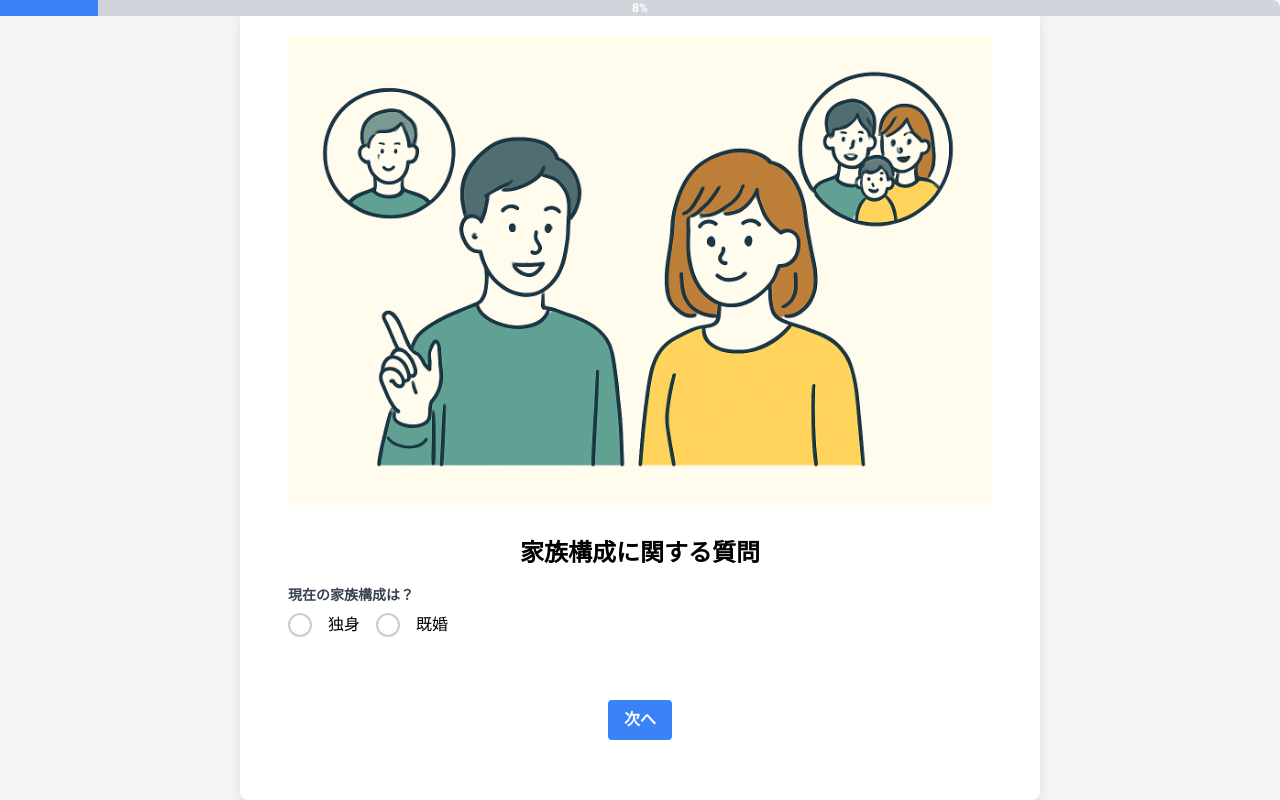
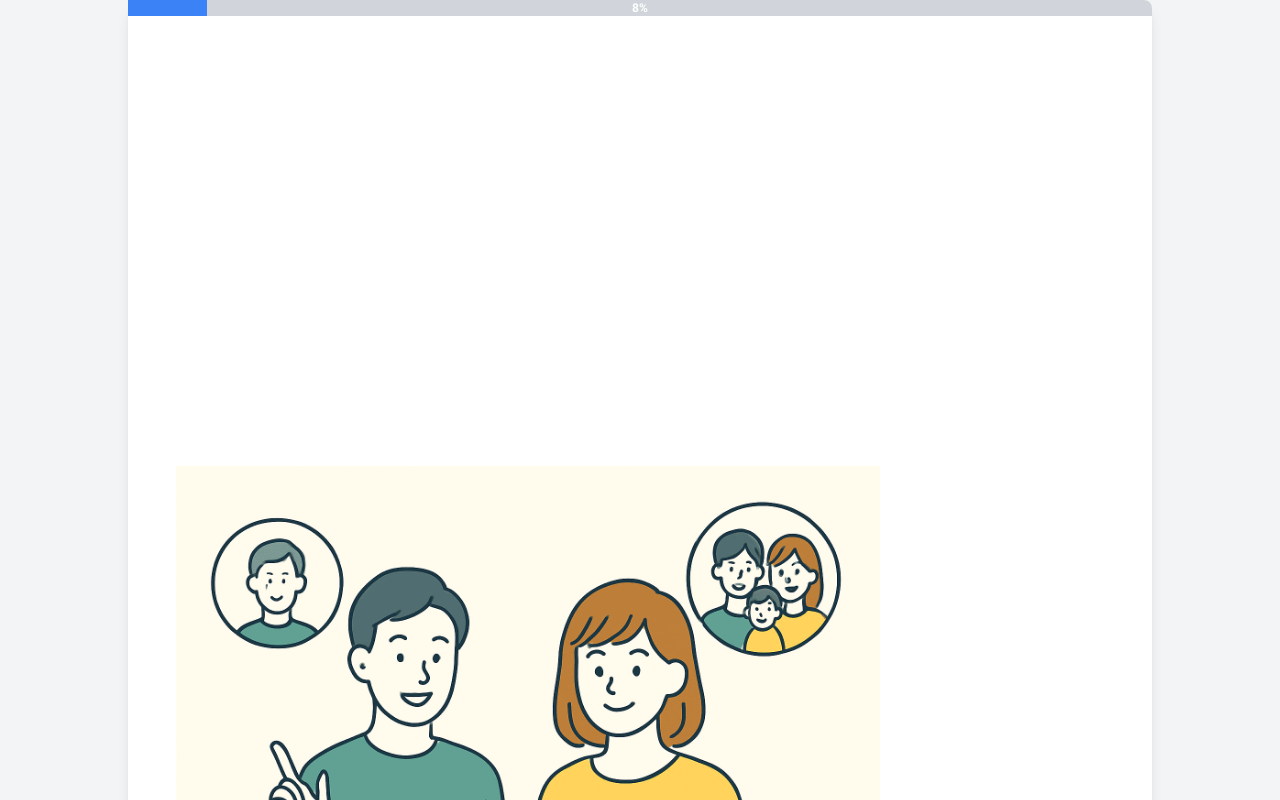
Before and after one commit to HirokiAzuma0420/lifeplansim, a React (Vite) app: page /form in a window 1280 px wide. Built offline with nearby package versions, Linux system fonts and the light colour scheme; a web font is replaced by a local one.

Commit message:
キーボード表示の時のFloatBox/ProgressBarの固定表示対応

```diff
--- /dev/null
+++ b/src/hooks/useVisualViewportHeightEffect.ts
@@ -0,0 +1,26 @@
+import { useEffect } from "react"
+
+export function useVisualViewportHeightEffect(): void {
+  useEffect(() => {
+    const vv = window.visualViewport
+    if (!vv || typeof vv.height !== "number") {
+      document.documentElement.style.removeProperty("--visual-viewport-height")
+      return
+    }
+
+    const update = () =>
+      document.documentElement.style.setProperty(
+        "--visual-viewport-height",
+        vv.height + "px"
+      )
+
+    vv.addEventListener("resize", update)
+    vv.addEventListener("scroll", update)
+    update()
+
+    return () => {
+      vv.removeEventListener("resize", update)
+      vv.removeEventListener("scroll", update)
+    }
+  }, [])
+}
--- a/src/pages/FormPage.tsx
+++ b/src/pages/FormPage.tsx
@@ -24,20 +24,11 @@ function getNetIncome(gross: number): number {
   return bracket ? gross * bracket.rate : gross * 0.8
 }
 
+import { useVisualViewportHeightEffect } from "../hooks/useVisualViewportHeightEffect"
+
 export default function FormPage() {
+  useVisualViewportHeightEffect()
   const [currentSectionIndex, setCurrentSectionIndex] = useState(0);
-  const [viewportOffset, setViewportOffset] = useState(0);
-
-  useEffect(() => {
-    const updateOffset = () => {
-      const vh = window.innerHeight * 0.01;
-      setViewportOffset(vh * 5); // 例：5vh相当のオフセット
-    };
-
-    updateOffset();
-    window.addEventListener('resize', updateOffset);
-    return () => window.removeEventListener('resize', updateOffset);
-  }, []);
 
   const [formData, setFormData] = useState({
     familyComposition: '', // 独身／既婚
@@ -1310,13 +1301,13 @@ export default function FormPage() {
 
   const progress = ((currentSectionIndex + 1) / sections.length) * 100;
 
-  function renderFloatingBox(amount: number, shouldShow: boolean, label: string, topOverride?: number) {
+  function renderFloatingBox(amount: number, shouldShow: boolean, label: string) {
     return (
       <div
-        className={`fixed inset-x-0 z-40 transition-opacity duration-500 ${
-          shouldShow ? 'opacity-100' : 'opacity-0 pointer-events-none'
-        }`}
-        style={{ top: topOverride ?? viewportOffset }}
+        className={"sticky z-40 transition-opacity duration-500 " + (shouldShow ? "opacity-100" : "opacity-0 pointer-events-none")}
+        style={{
+          top: "calc(var(--visual-viewport-height, 100vh) * 0.05)"
+        }}
       >
         <div className="max-w-5xl mx-auto px-4">
           <div className="bg-yellow-50 border border-yellow-300 rounded-xl shadow-md w-fit mx-auto px-4 py-2">
@@ -1330,10 +1321,10 @@ export default function FormPage() {
   }
 
   return (
-    <div className="flex justify-center w-full min-h-screen bg-gray-100">
+    <div className="h-screen overflow-y-scroll bg-gray-100">
       <div className="max-w-md mx-auto bg-white shadow-lg rounded-lg md:max-w-5xl overflow-visible">
         {/* Progress Bar */}
-        <div className="w-full bg-gray-300 h-4 fixed top-0 left-0 right-0 z-10 rounded-t-lg">
+        <div className="w-full bg-gray-300 h-4 sticky top-0 z-50 rounded-t-lg">
           <div
             className="bg-blue-500 h-full transition-all duration-500 ease-out"
             style={{ width: `${progress}%` }}
@@ -1345,13 +1336,13 @@ export default function FormPage() {
         <div className="h-1"></div>
         {renderFloatingBox(totalExpenses, currentSectionIndex === sections.indexOf('現在の支出') && totalExpenses > 0, "生活費総額")}
         {renderFloatingBox(displayTotalIncome, currentSectionIndex === sections.indexOf('現在の収入') && displayTotalIncome > 0, "年間収入総額")}
-        {renderFloatingBox(displayEstimatedNetIncome, currentSectionIndex === sections.indexOf('現在の収入') && displayEstimatedNetIncome > 0, "推定手取り総額", 80)}
+        {renderFloatingBox(displayEstimatedNetIncome, currentSectionIndex === sections.indexOf('現在の収入') && displayEstimatedNetIncome > 0, "推定手取り総額")}
         {renderFloatingBox(estimatedAnnualLoanPayment, currentSectionIndex === sections.indexOf('ライフイベント - 家') && estimatedAnnualLoanPayment > 0 && (formData.housingLoanStatus === 'これから借りる予定' || formData.housingLoanStatus === 'すでに返済中'), "年間返済額")}
-        {renderFloatingBox(estimatedTotalLoanPayment, currentSectionIndex === sections.indexOf('ライフイベント - 家') && estimatedTotalLoanPayment > 0 && (formData.housingLoanStatus === 'これから借りる予定' || formData.housingLoanStatus === 'すでに返済中'), "総返済額", 80)}
+        {renderFloatingBox(estimatedTotalLoanPayment, currentSectionIndex === sections.indexOf('ライフイベント - 家') && estimatedTotalLoanPayment > 0 && (formData.housingLoanStatus === 'これから借りる予定' || formData.housingLoanStatus === 'すでに返済中'), "総返済額")}
 
         {renderFloatingBox(displayTotalSavings, currentSectionIndex === sections.indexOf('貯蓄') && displayTotalSavings > 0, "貯蓄総額")}
         {renderFloatingBox(totalInvestment.monthly, currentSectionIndex === sections.indexOf('投資') && totalInvestment.monthly > 0, "月間投資総額")}
-        {renderFloatingBox(totalInvestment.annual, currentSectionIndex === sections.indexOf('投資') && totalInvestment.annual > 0, "年間投資総額", 80)}
+        {renderFloatingBox(totalInvestment.annual, currentSectionIndex === sections.indexOf('投資') && totalInvestment.annual > 0, "年間投資総額")}
         {renderFloatingBox(displayTotalApplianceCost * 10000, currentSectionIndex === sections.indexOf('ライフイベント - 生活') && displayTotalApplianceCost > 0, "家電買い替え総額")}
         <div className="relative flex">
           <div className="flex-1 flex flex-col max-w-[800px] w-full px-4">
```
Also changed, not shown: 1 other file (tests, documents, lock files or other folders).
